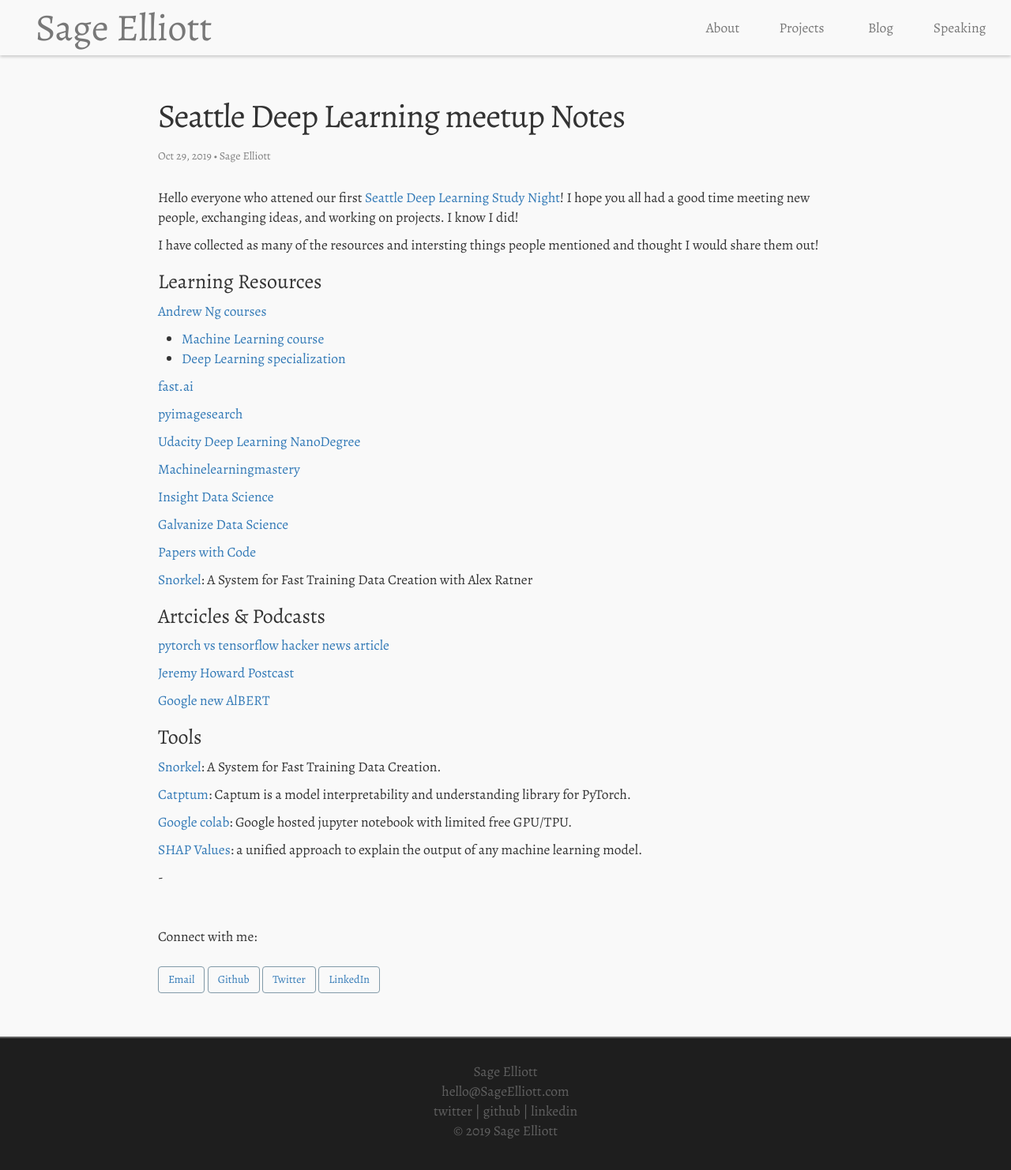
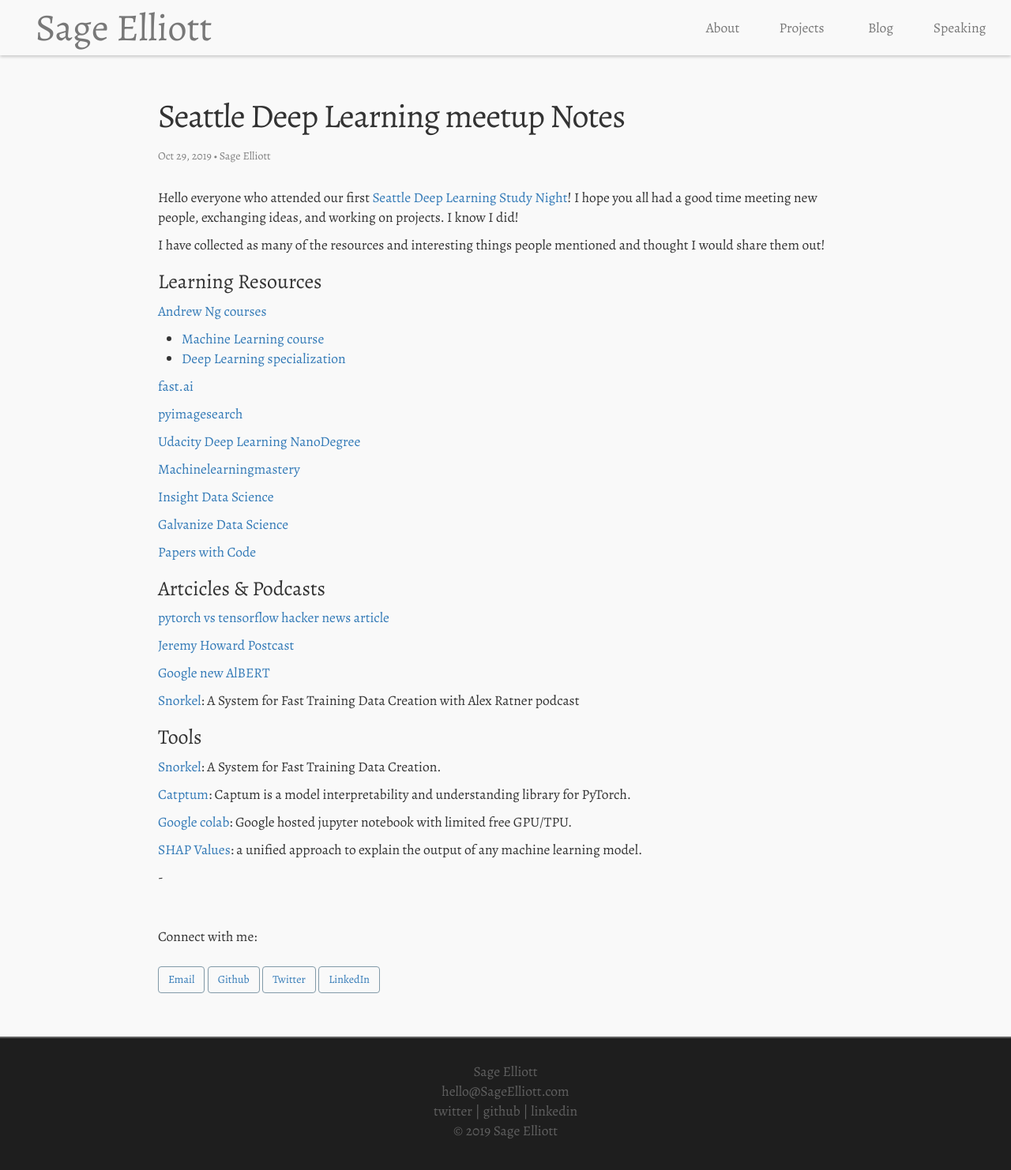
Before and after one commit to sagecodes/sage-blog, a Jekyll site: the page built from _posts/blog/event-posts/2019-10-29-SDL-meetup-notes.markdown, in a window 1280 px wide. Shown: the top 1482 px of the page at 79% size. Built offline with Jekyll 4.4.1, drawn with Linux system fonts in a browser that asks for light colours; nearby versions of some CDN libraries; some web fonts are replaced.

Commit message:
Fix typos in DL post

```diff
--- a/_posts/blog/event-posts/2019-10-29-SDL-meetup-notes.markdown
+++ b/_posts/blog/event-posts/2019-10-29-SDL-meetup-notes.markdown
@@ -9,9 +9,9 @@
 published: true
 ---
 
-Hello everyone who attened our first [Seattle Deep Learning Study Night](https://www.meetup.com/Seattle-Deep-Learning/)! I hope you all had a good time meeting new people, exchanging ideas, and working on projects. I know I did!
+Hello everyone who attended our first [Seattle Deep Learning Study Night](https://www.meetup.com/Seattle-Deep-Learning/)! I hope you all had a good time meeting new people, exchanging ideas, and working on projects. I know I did!
 
-I have collected as many of the resources and intersting things people mentioned and thought I would share them out!
+I have collected as many of the resources and interesting things people mentioned and thought I would share them out!
 
 ### Learning Resources
 
@@ -45,6 +45,8 @@
 
 
 [Google new AlBERT](https://medium.com/syncedreview/googles-albert-is-a-leaner-bert-achieves-sota-on-3-nlp-benchmarks-f64466dd583)
+
+[Snorkel](https://twimlai.com/twiml-talk-270-snorkel-a-system-for-fast-training-data-creation-with-alex-ratner/): A System for Fast Training Data Creation with Alex Ratner podcast
 
 
 
```
Also changed, not shown: other parts of _posts/blog/event-posts/2019-10-29-SDL-meetup-notes.markdown (+1 -1 lines).
